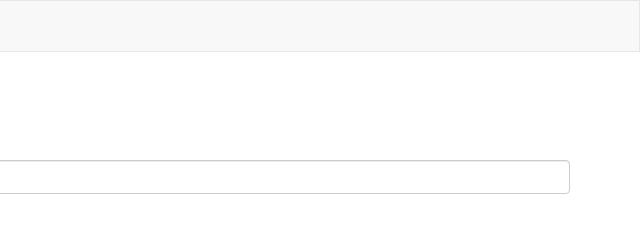
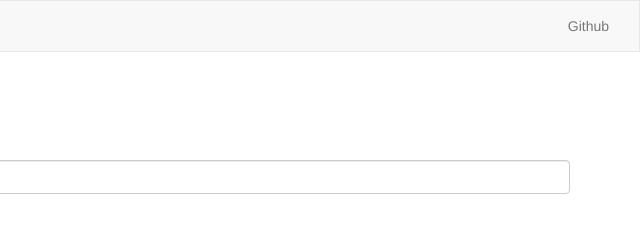
Before and after one commit to timof1308/bootstrapValidation, a plain HTML site: page index.html in a window 1280 px wide. Shown: the top 236 px of the page, 640-1280 px from the left. Drawn offline with nearby package versions, Linux system fonts and the light colour scheme.

```diff
--- a/index.html
+++ b/index.html
@@ -14,6 +14,11 @@
     <div class="container-fluid">
         <div class="navbar-header navbar-center" style="margin: auto;">
             <a class="navbar-brand" href="#">BootstrapValidation</a>
+        </div>
+        <div class="collapse navbar-collapse" id="bs-example-navbar-collapse-1">
+            <ul class="nav navbar-nav navbar-right">
+                <li><a href="https://github.com/timof1308/bootstrapValidation" target="_blank">Github</a></li>
+            </ul>
         </div>
     </div>
 </nav>
```
